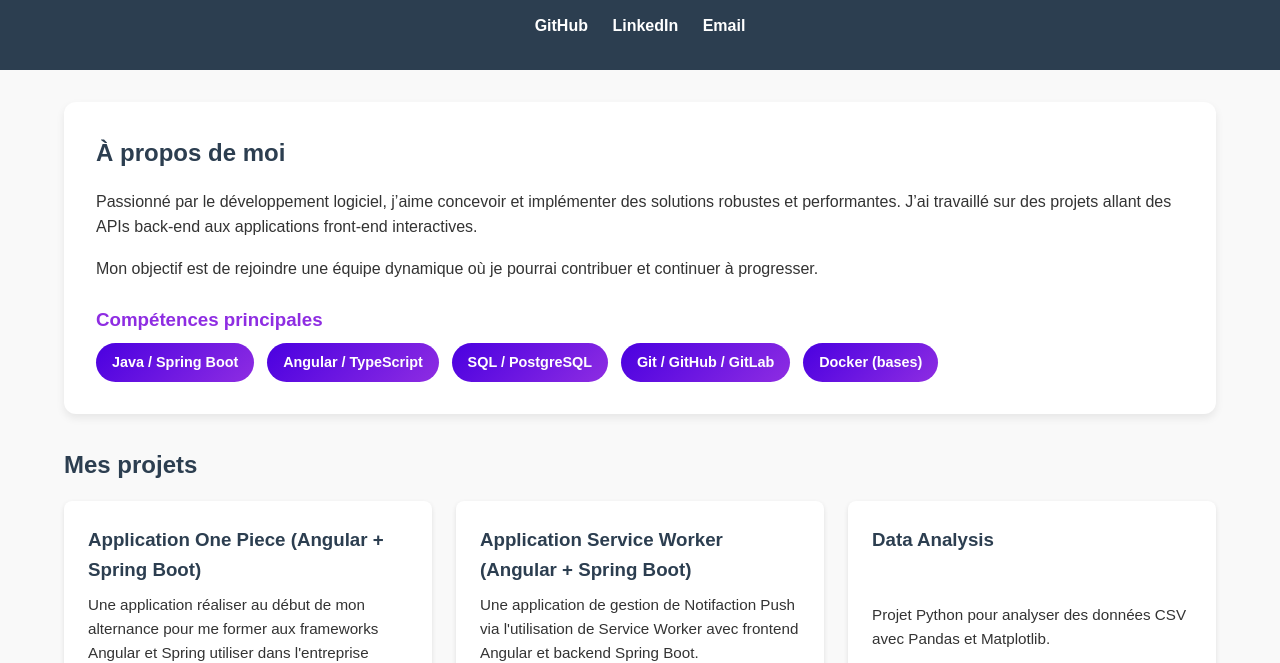
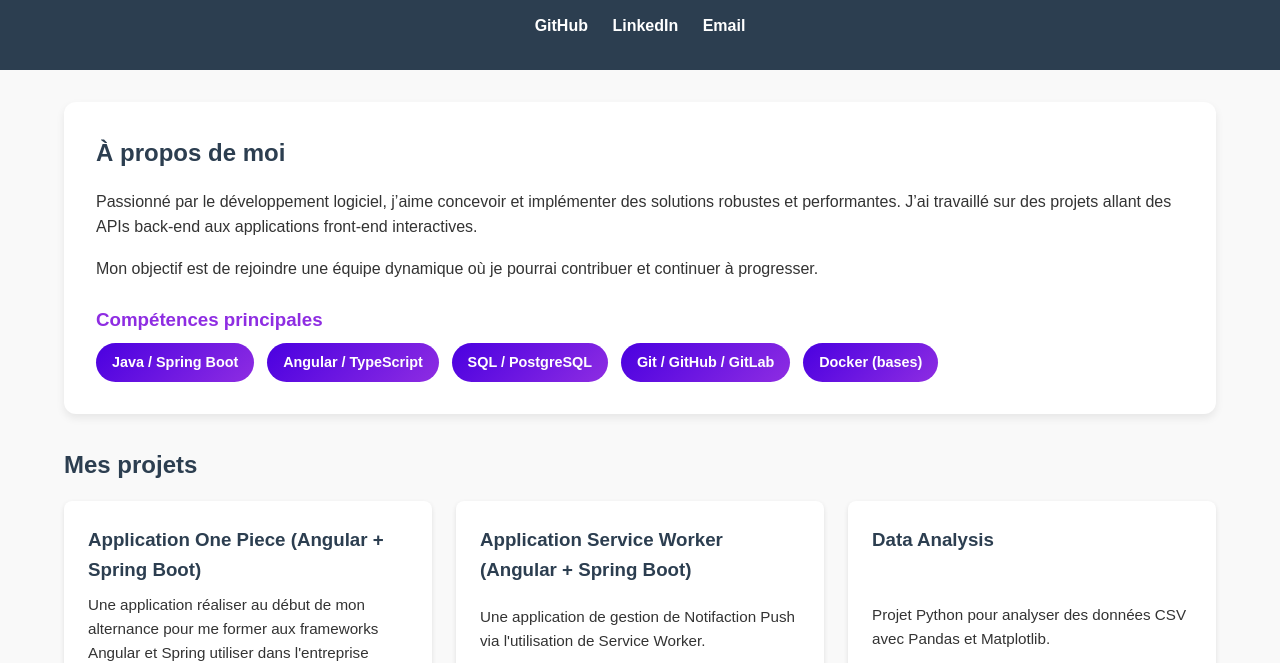
Before and after one commit to MateoDubernet/Mateo-Dubernet.github.io, a plain HTML site: page index.html in a window 1280 px wide. Shown: the part 138-801 px from the top of the page. Drawn offline with Linux system fonts and the light colour scheme.

Commit message:
Correction de la description de l'application Service Worker pour plus de clarté

```diff
--- a/index.html
+++ b/index.html
@@ -56,7 +56,7 @@
 
       <div class="card">
         <h3>Application Service Worker (Angular + Spring Boot)</h3>
-        <p>Une application de gestion de Notifaction Push via l'utilisation de Service Worker avec frontend Angular et backend Spring Boot.</p>
+        <p>Une application de gestion de Notifaction Push via l'utilisation de Service Worker.</p>
         <div class="links">
           <a href="https://github.com/ton-pseudo/projet-todo-client" target="_blank">Frontend (GitHub)</a>
           <a href="https://github.com/ton-pseudo/projet-todo-server" target="_blank">Backend (GitHub)</a>
```
